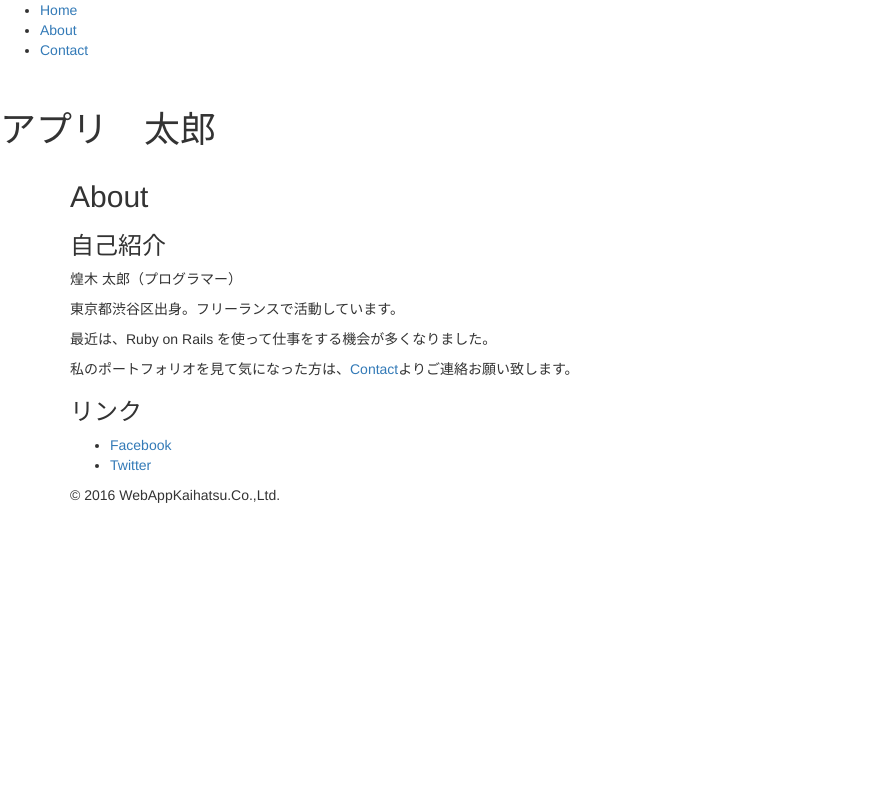
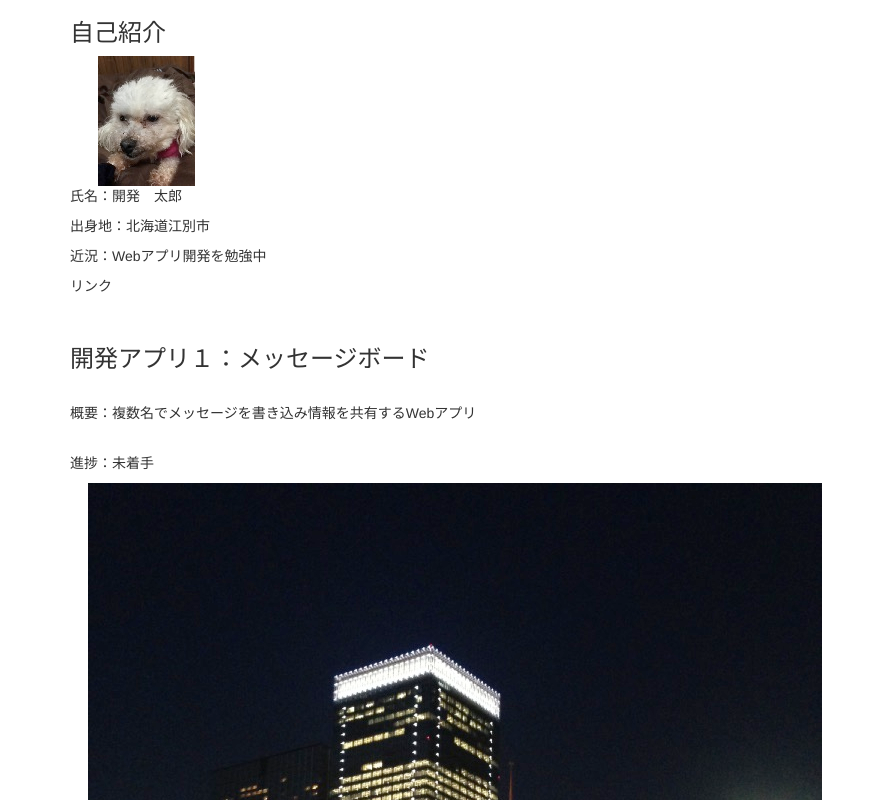
Before and after one commit to rakushun/rakushun.github.io, a plain HTML site: page index.html in a window 1280 px wide. Shown: the top 800 px of the page, without its empty margins (0-881 px from the left). Drawn offline with nearby package versions, Linux system fonts and the light colour scheme.

Commit message:
Link Add

```diff
--- a/index.html
+++ b/index.html
@@ -15,32 +15,29 @@
     <script src="//maxcdn.bootstrapcdn.com/bootstrap/3.3.5/js/bootstrap.min.js"></script>
   </head>
   <body>
-    <header>
-      <nav>
-        <ul>
-          <li><a href="index.html">Home</a></li>
-          <li><a href="about.html" class="selected">About</a></li>
-          <li><a href="contact.html">Contact</a></li>
-        </ul>
-      </nav>
-      <div id="logo">
-        <img src="Tokyo.JPG" alt="" />
-        <h1>アプリ　太郎</h1>
-      </div>
-    </header>
     <div class="container">
       <section>
-        <h2>About</h2>
         <h3>自己紹介</h3>
-        <p>煌木 太郎（プログラマー）</p>
-        <p>東京都渋谷区出身。フリーランスで活動しています。</p>
-        <p>最近は、<span class="red">Ruby on Rails</span> を使って仕事をする機会が多くなりました。</p>
-        <p>私のポートフォリオを見て気になった方は、<a href="contact.html">Contact</a>よりご連絡お願い致します。</p>
-        <h3>リンク</h3>
-        <ul>
-          <li><a href="https://www.facebook.com/tarokirameki" target="_blank">Facebook</a></li>
-          <li><a href="https://twitter.com/tarokirameki" target="_blank">Twitter</a></li>
-        </ul>
+    　　<img src="dog2.jpg" alt="" />
+        <p>氏名：開発　太郎</p>
+        <p>出身地：北海道江別市</p>
+        <p>近況：Webアプリ開発を勉強中</p>
+        <p>リンク</p>
+    　　<h3>開発アプリ１：メッセージボード</h3>
+    　　<p>概要：複数名でメッセージを書き込み情報を共有するWebアプリ</p>
+    　　<p>進捗：未着手</p>
+    　  <img src="Tokyo2.jpg" alt="" />
+    　　<h3>開発アプリ２：ツイッタークローン</h3>
+    　　<p>概要：ツイッターのようなWebアプリ</p>
+    　　<p>進捗：未着手</p>
+    　  <img src="Tokyo2.jpg" alt="" />
+    　　<h3>開発アプリ３：モノリスト</h3>
+    　　<p>概要：通販サイトのようなWebアプリ</p>
+    　　<p>進捗：未着手</p>
+    　  <img src="Tokyo2.jpg" alt="" />
+    　　<h3>開発アプリ４：オリジナルアプリ</h3>
+    　　<p>進捗：未着手</p>
+    　  <img src="Tokyo2.jpg" alt="" />
       </section>
       <footer>
         <p>&copy; 2016 WebAppKaihatsu.Co.,Ltd.</p>
```
